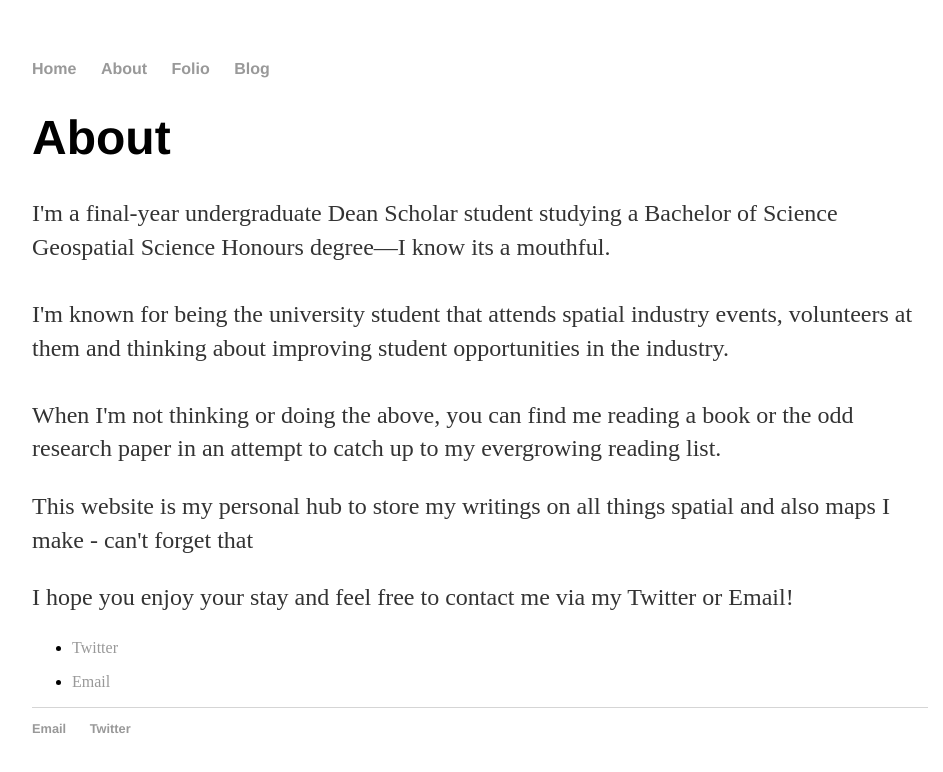
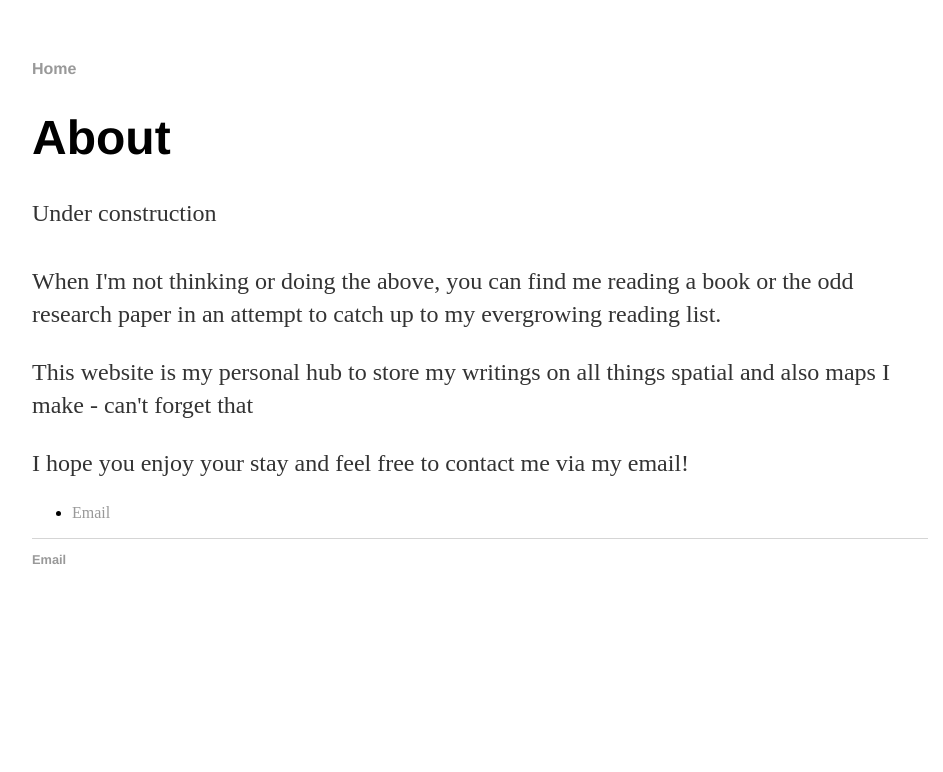
Before and after one commit to cartoos/cartoos.github.io, a Jekyll site: the page about/index.html, which Jekyll copies as it is, in a window 1280 px wide. Shown: the top 772 px of the page, without its empty margins (160-1103 px from the left). Built offline with Jekyll 4.4.1, drawn with Linux system fonts in a browser that asks for light colours.

Commit message:
Update index.html

```diff
--- a/about/index.html
+++ b/about/index.html
@@ -8,31 +8,20 @@
     <nav>
 <ul>
 <li><a href="/">Home</a></li>
-<li><a href="/about">About</a></li>
-<li><a href="/cv">Folio</a></li>
-<li><a href="/blog">Blog</a></li>
 </ul>
     </nav>
 <div class="container">
 
   		<div class="about">
 			<h1>About</h1>
-			<p>I'm a final-year undergraduate Dean Scholar student studying a Bachelor of Science
-			Geospatial Science Honours degree—I know its a mouthful.
-			<br>
-			<br>
-			I'm known for being the university student that attends spatial industry events,
-			volunteers at them and thinking about improving student opportunities in the industry.
+			<p>Under construction
 			<br>
 			<br>
 			When I'm not thinking or doing the above, you can find me reading a book or the odd research paper
 			in an attempt to catch up to my evergrowing reading list.</p>
 			<p>This website is my personal hub to store my writings on all things spatial and also maps I make - can't forget that</p>
-			<p>I hope you enjoy your stay and feel free to contact me via my Twitter or Email!</p>
+			<p>I hope you enjoy your stay and feel free to contact me via my email!</p>
 
-			<ul>
-				<li><a href="https://twitter.com/carto_os">Twitter</a></li>
-			</ul>
 			<ul>
 				<li><a href="mailto:oscar.so@outlook.com">Email</a>
 				</ul>
@@ -44,7 +33,6 @@
   <footer>
    <ul>
    <li><a href="mailto:oscar.so@outlook.com">Email</a></li>
-   <li><a href="https://twitter.com/carto_os">Twitter</a></li>
    </ul>
   </footer>
   </body>
```
Also changed, not shown: other parts of about/index.html (+1 -1 lines).
